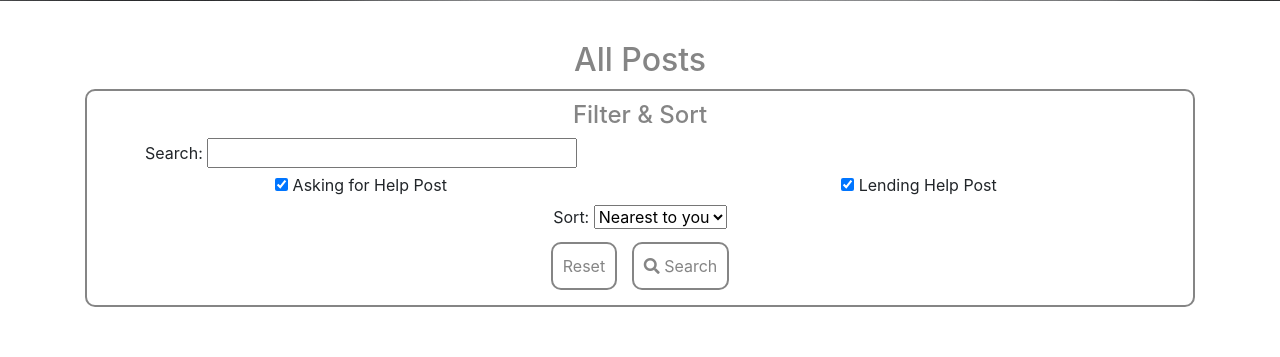
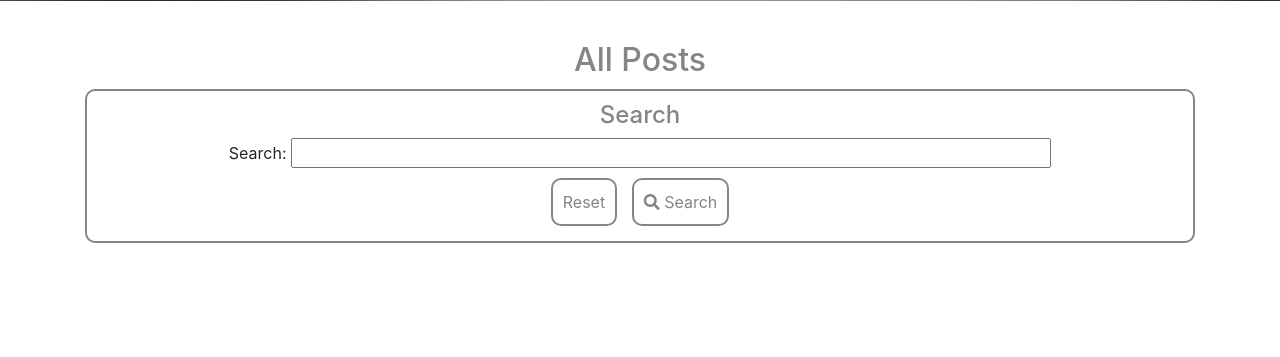
Before and after one commit to raniamarhoni/CovidHelp, a Flask app: page /posts in a window 1280 px wide. Shown: the part 559-916 px from the top of the page. After the commit the page ends 802 px from the top, so only its background shows below. Run offline with Flask 2, Linux system fonts and the light colour scheme; data that the repository does not hold is empty; some libraries are stand-ins or nearby versions.

Commit message:
location taken out

```diff
--- a/templates/posts.html
+++ b/templates/posts.html
@@ -11,40 +11,16 @@
 </div>
 
 <div class="filter-search-box">
-    <h4 class="filter-header">Filter & Sort</h4>
+    <h4 class="filter-header">Search</h4>
 	<form action="{{ url_for('search') }}" method="post" class="">
 		<div class="row">
 
-            <div class="search-section col-sm-12 col-md-6">
+            <div class="search-section col-sm-12">
 			    <label for="query">Search:</label>
 			    <input type="text" name="query" minlength="3" class="validate filter-input">
             </div>
 
         </div>
-
-		<div class="row">
-            <div class="finding-section col-sm-12 col-md-6">
-			    <input type="checkbox" name="finding" value="finding" checked>
-			    <label for="finding"> Asking for Help Post</label>
-            </div>
-
-            <div class="offering-section col-sm-12 col-md-6">
-			    <input type="checkbox" name="offering" value="offering" checked>
-			    <label for="offering"> Lending Help Post</label>
-            </div>
-
-		</div>
-
-
-		<div class="row">
-            <div class="sorting-section">
-			    <label for="sort">Sort:</label>
-			    <select name="sort" id="sort">
-                    <option value="location">Nearest to you</option>
-                    <option value="Most_Recent">Most Recent</option>
-                </select>
-            </div>
-		</div>
 
 		<div class="row">
             <div class="filter-button-section">
@@ -71,7 +47,7 @@
 		<div class="post-start">
 			<div class="row">
 				<p class="post-title col-sm-12 col-md-6">{{ post.title }}</p>
-				<p class="post-date-location col-md-6 d-none d-md-block">{{ post.date_posted }} / {{ post.location }}
+				<p class="post-date-location col-md-6 d-none d-md-block">{{ post.date_posted }}
 				</p>
 			</div>
 			<p class="post-description">{{ post.description }}</p>
```
